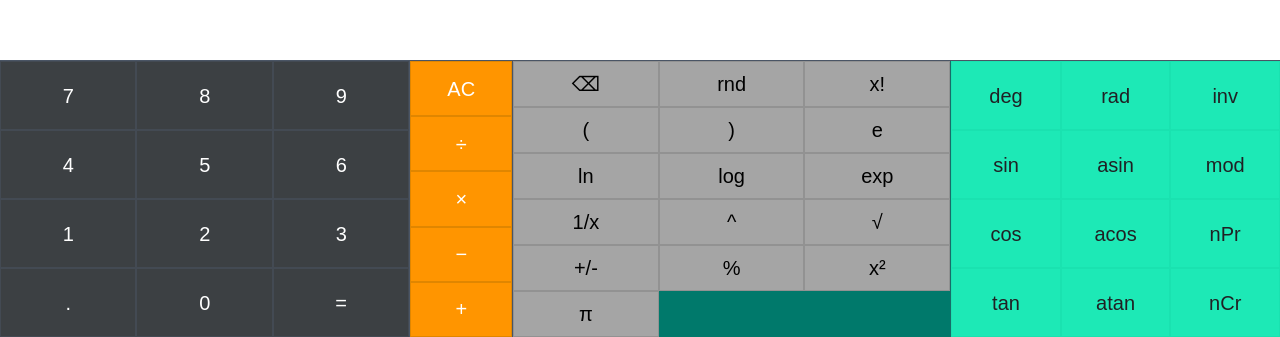
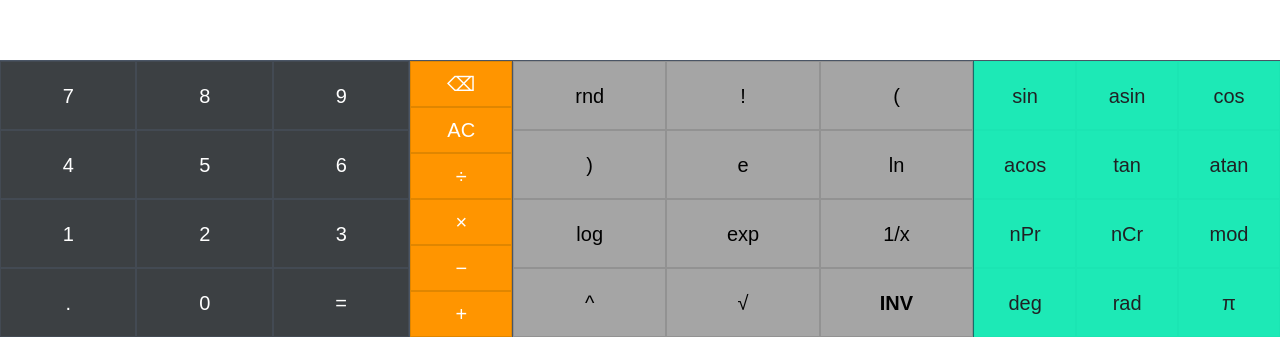
Before and after one commit to saadalisajjad/Calculator, a React (Vite) app: page / in a window 1280 px wide. Shown: the part 463-800 px from the top of the page. Built offline with nearby package versions, Linux system fonts and the light colour scheme.

Commit message:
fixed the issue

```diff
--- a/src/App.jsx
+++ b/src/App.jsx
@@ -29,11 +29,18 @@ const App = () => {
     }
   }, [panelState]);
 
+
   const handlePanelToggle = () => {
-    setPanelState((prev) => (prev + 1) % 3);
+    setPanelState((prev) => {
+      if (prev === 0) return 1;
+      return 0;
+    });
   };
-
   const handleAction = (val) => {
+    if (val === 'INV_SWITCH') {
+      setPanelState(prev => prev === 1 ? 2 : 1);
+      return;
+    }
     addToExpression(val);
     gsap.fromTo(displayAreaRef.current,
       { backgroundColor: "rgba(0, 121, 107, 0.1)" },
@@ -50,7 +57,7 @@ const App = () => {
   };
 
   return (
-    // bg-white light mode, bg-black dark mode - automatic system setting se
+
     <div
       className="w-full bg-white dark:bg-black flex flex-col font-[Arial]"
       style={{ height: '100dvh', overflow: 'hidden', maxWidth: '100vw' }}
--- a/src/Components/Keypad.jsx
+++ b/src/Components/Keypad.jsx
@@ -2,7 +2,7 @@ import Button from "./Button";
 
 const Keypad = ({ onAction, onCalculate, onClear }) => {
   const numericKeys = ["7", "8", "9", "4", "5", "6", "1", "2", "3", ".", "0", "="];
-  const operatorKeys = ["AC", "÷", "×", "−", "+"];
+  const operatorKeys = ["⌫", "AC", "÷", "×", "−", "+"];
 
   return (
     <div className="flex h-full w-full gap-0 bg-[#3c4043]">
--- a/src/Components/ScientificPanel.jsx
+++ b/src/Components/ScientificPanel.jsx
@@ -2,49 +2,39 @@ import React from 'react';
 import Button from "./Button";
 
 const ScientificPanel = ({ onAction, onDelete, panelState, onToggle }) => {
-    const advGroup1 = ['⌫', 'rnd', '!', '(', ')', 'e', 'ln', 'log', 'exp', '1/x', '^', 'sqrt', '+/-', '%', '^2', 'pi'];
-    const advGroup2 = ['deg', 'rad', 'inv', 'sin', 'asin', 'mod', 'cos', 'acos', 'nPr', 'tan', 'atan', 'nCr'];
+
+    const advGroup1 = ['rnd', '!', '(', ')', 'e', 'ln', 'log', 'exp', '1/x', '^', 'sqrt'];
+    const advGroup2 = ['sin', 'asin', 'cos', 'acos', 'tan', 'atan', 'nPr', 'nCr', 'mod', 'deg', 'rad', 'pi'];
 
     return (
-        <div className="flex h-full w-full ">
+        <div className="flex h-full w-full overflow-hidden">
 
-            {/* Peek Strip - sirf mobile par, hamesha visible */}
-          <div
-    onClick={onToggle}
-    className="md:hidden flex-shrink-0 w-10 h-full bg-[#00695c] flex items-center justify-center "
->
-    {/* span hata diya - koi text nahi */}
-</div>
+            <div
+                onClick={onToggle}
+                className="md:hidden flex-shrink-0 w-10 h-full bg-[#00695c] flex items-center justify-center cursor-pointer active:bg-[#004d40] border-r border-[#004d40]/50"
+            >
+                <span className="text-white text-2xl font-bold">‹</span>
+            </div>
 
-            {/* Panel Content - onClick hata diya */}
-            <div className="flex flex-col md:flex-row h-full w-full">
+            <div className="flex flex-col md:flex-row h-full w-full relative">
 
-                {/* Group 1 */}
-                <div className={`${panelState === 2 ? 'hidden md:grid' : 'grid'} grid-cols-3 w-full md:w-[57%]`}>
+                <div className={`${panelState === 2 ? 'hidden md:grid' : 'grid'} grid-cols-3 w-full md:w-[60%] gap-0`}>
                     {advGroup1.map((f) => (
-                        <Button
-                            key={f}
-                            label={f === 'sqrt' ? '√' : f === 'pi' ? 'π' : f === '!' ? 'x!' : f === '^2' ? 'x²' : f}
-                            variant="adv1"
-                            onclick={f === '⌫' ? onDelete : () => onAction(f)}
-                            className="border-r border-b border-[#00695c]/50 h-14 md:h-full text-base font-sans"
-                        />
+                        <Button key={f} label={f === 'sqrt' ? '√' : f} variant="adv1" onclick={() => onAction(f)}
+                            className="border-r border-b border-[#00695c]/40 h-16 md:h-full" />
+                    ))}
+
+                    <Button label="INV" variant="adv1" onclick={() => onAction('INV_SWITCH')}
+                        className="border-r border-b border-[#00695c]/40 h-16 md:h-full bg-[#004d40] font-bold" />
+                </div>
+
+
+                <div className={`${panelState === 1 ? 'hidden md:grid' : 'grid'} grid-cols-3 w-full md:w-[40%] gap-0 md:border-l border-gray-600/30`}>
+                    {advGroup2.map((f) => (
+                        <Button key={f} label={f === 'pi' ? 'π' : f} variant="adv2" onclick={() => onAction(f)}
+                            className="border-r border-b border-[#16d1a4]/20 h-16 md:h-full" />
                     ))}
                 </div>
-
-                {/* Group 2 */}
-                <div className={`${panelState === 1 ? 'hidden md:grid' : 'grid'} grid-cols-3 w-full md:w-[43%] md:border-l border-gray-600/30`}>
-                    {advGroup2.map((f) => (
-                        <Button
-                            key={f}
-                            label={f}
-                            variant="adv2"
-                            onclick={() => onAction(f)}
-                            className="border-r border-b border-[#16d1a4]/30 h-14 md:h-full text-base font-sans"
-                        />
-                    ))}
-                </div>
-
             </div>
         </div>
     );
--- a/src/Hooks/useCalculator.jsx
+++ b/src/Hooks/useCalculator.jsx
@@ -8,7 +8,7 @@ export const useCalculator = () => {
   const [result, setResult] = useState("");
   const [liveResult, setLiveResult] = useState(""); // Live preview add kiya
 
-  // Har expression change par live calculate karo
+
   useEffect(() => {
     if (!expression) {
       setLiveResult("");
@@ -58,7 +58,7 @@ export const useCalculator = () => {
     const val = mapping[value] || value;
 
     if (result === "Syntax Error" || result === "Math Error") {
-        setResult("");
+      setResult("");
     }
 
     setExpression((prev) => prev + val);
```
Also changed, not shown: src/Components/Button.jsx (line endings or trailing spaces).
